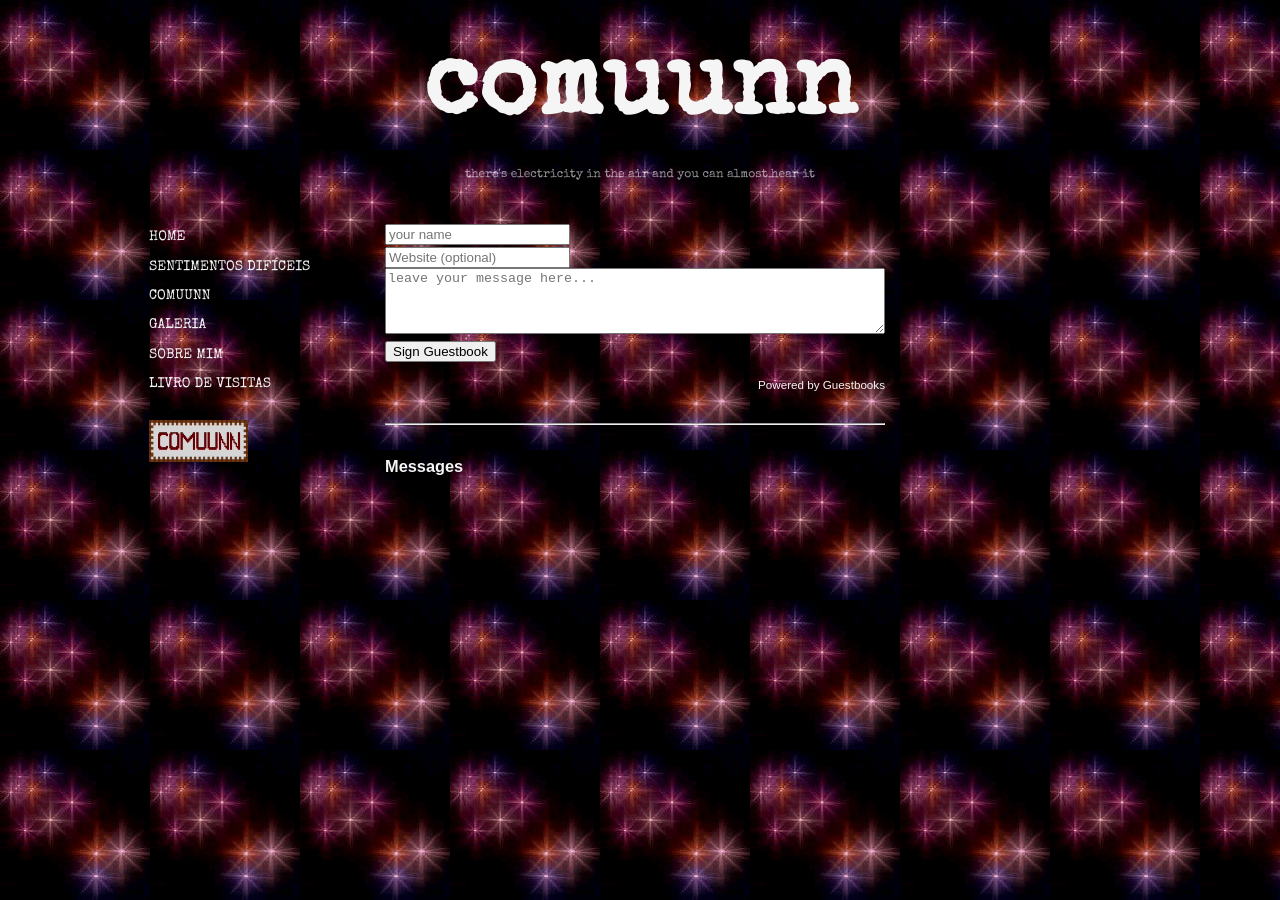
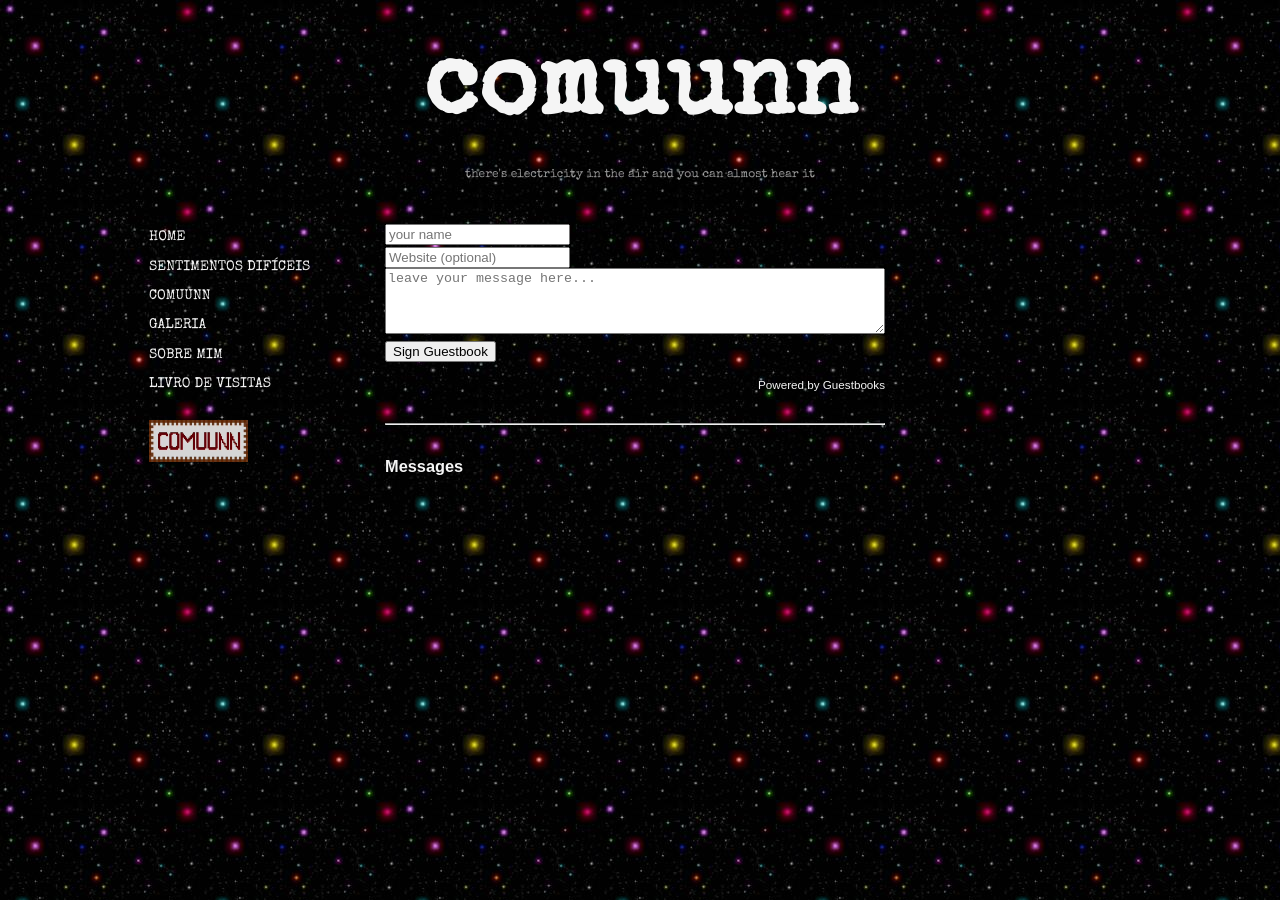
Before and after one commit to guiolhermer/comuunn, a Jekyll site: the page built from guestbook/index.html, in a window 1280 px wide. Built offline with Jekyll 4.4.1, drawn with Linux system fonts in a browser that asks for light colours; some web fonts are replaced; a script that is not in the unit is left out.

Commit message:
fix: update background image in body for improved aesthetics

```diff
--- a/assets/style.css
+++ b/assets/style.css
@@ -19,7 +19,7 @@
 }
 
 body {
-  background-image: url('/assets/images/stars 7.jpg');
+  background-image: url('/assets/images/stars 9.jpg');
   background-attachment: fixed;
   color: var(--branco-escuro);
   font-family: 'Special Elite', monospace;
```
